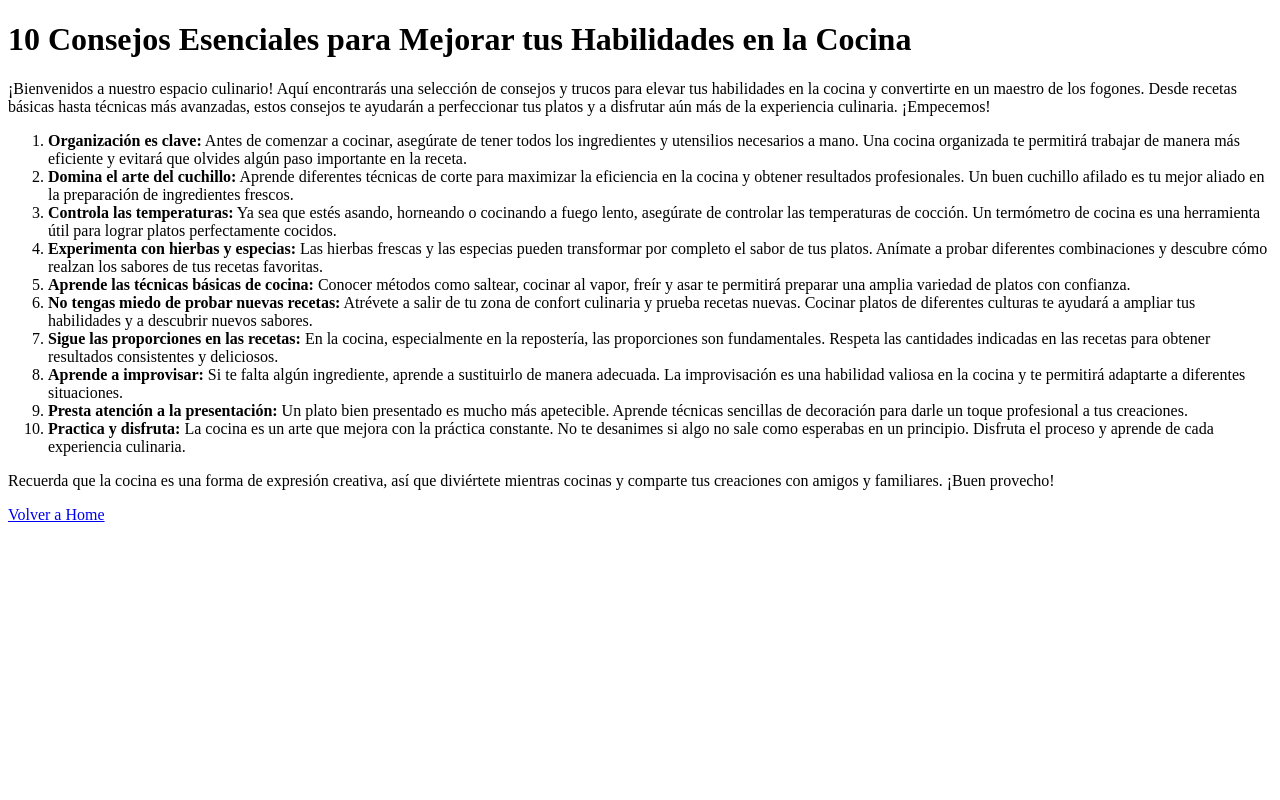
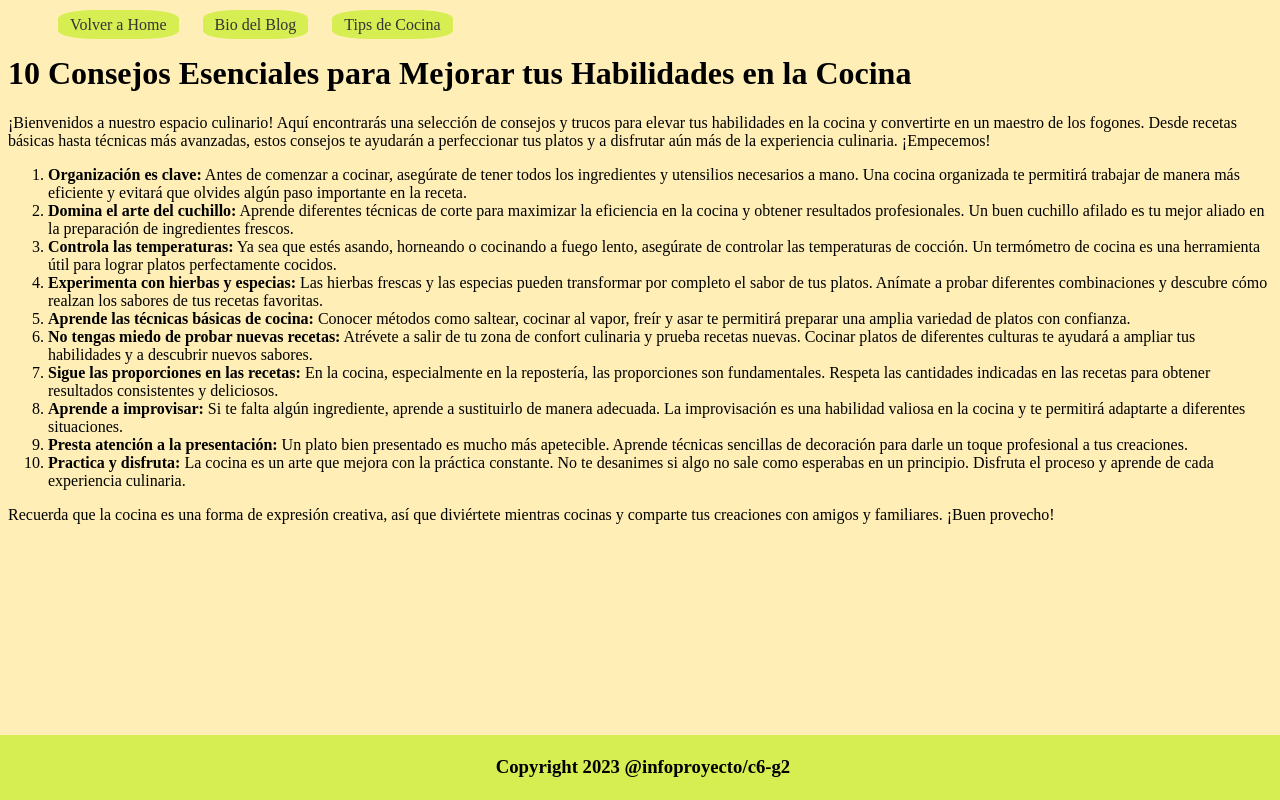
Before and after one commit to 0RL4N2/info23_e2_pf_g2, a Django app: page /cocina/ in a window 1280 px wide. Run offline with Django 4.2, Linux system fonts and the light colour scheme.

Commit message:
mejora css

```diff
--- a/blog/static/css/main.css
+++ b/blog/static/css/main.css
@@ -1,3 +1,23 @@
 .contenedor {
   background-color: rgb(255, 238, 182);
 }
+
+footer {
+  position: fixed;
+  bottom: 0;
+  left: 0;
+  width: 100%;
+  background-color: #d7ee52;
+  padding: 3px;
+  text-align: center;
+}
+
+.contenedor ol a {
+  text-align: center;
+  text-decoration: none;
+  color: #333;
+  margin: 0 10px;
+  padding: 6px 12px;
+  border-radius: 30%;
+  background-color: #d7ee52;
+}
--- a/blog/templates/base.html
+++ b/blog/templates/base.html
@@ -18,4 +18,9 @@
    {% block contenido %}
    {% endblock contenido %}
 </body>
+<footer>
+   <p>
+      <h3>Copyright 2023 @infoproyecto/c6-g2</h3>
+   </p>
+ </footer>
 </html>
--- a/blog/templates/cocina.html
+++ b/blog/templates/cocina.html
@@ -1,11 +1,9 @@
-<!DOCTYPE html>
-<html lang="es">
-<head>
-   <meta charset="UTF-8">
-   <meta name="viewport" content="width=device-width, initial-scale=1.0">
-   <title>Tips de Cocina</title>
-</head>
-<body>
+{% extends 'base.html' %}
+{% load static %}
+
+{% block titulo %}NOSOTROS{% endblock titulo %}
+
+{% block contenido %}
    <h1>10 Consejos Esenciales para Mejorar tus Habilidades en la Cocina</h1>
    <p>¡Bienvenidos a nuestro espacio culinario! Aquí encontrarás una selección de consejos y trucos para elevar tus habilidades en la cocina y convertirte en un maestro de los fogones. Desde recetas básicas hasta técnicas más avanzadas, estos consejos te ayudarán a perfeccionar tus platos y a disfrutar aún más de la experiencia culinaria. ¡Empecemos!</p>
    <ol>
@@ -21,6 +19,4 @@
       <li><strong>Practica y disfruta:</strong> La cocina es un arte que mejora con la práctica constante. No te desanimes si algo no sale como esperabas en un principio. Disfruta el proceso y aprende de cada experiencia culinaria.</li>
    </ol>
    <p>Recuerda que la cocina es una forma de expresión creativa, así que diviértete mientras cocinas y comparte tus creaciones con amigos y familiares. ¡Buen provecho!</p>
-   <p><a href="{% url 'home' %}">Volver a Home</a></p>
-</body>
-</html>
+{% endblock contenido %}
--- a/blog/templates/home.html
+++ b/blog/templates/home.html
@@ -29,7 +29,4 @@
       </section>
     </main>
   </main>
-  <footer>
-    <p>Copyright 2023 @infoproyecto/c6-g2</p>
-  </footer>
 {% endblock contenido %}
```
Also changed, not shown: blog/templates/nosotros.html (+7 -10 lines).
